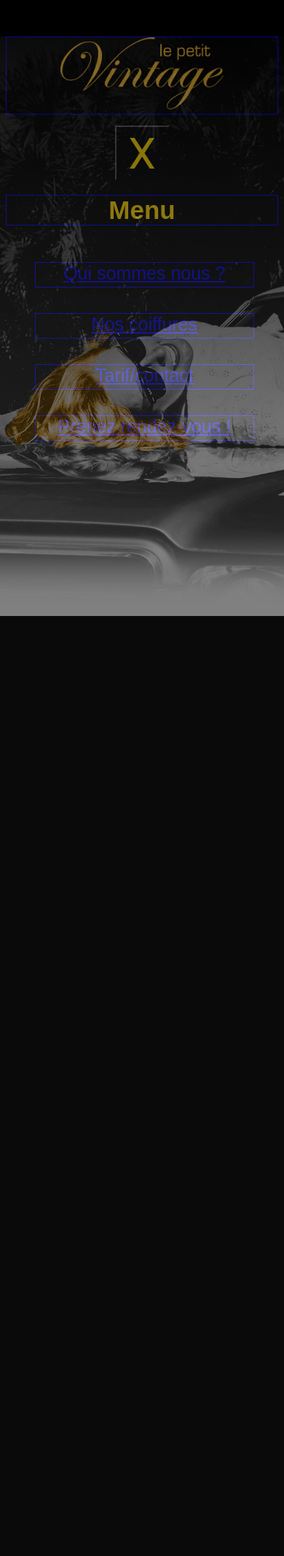
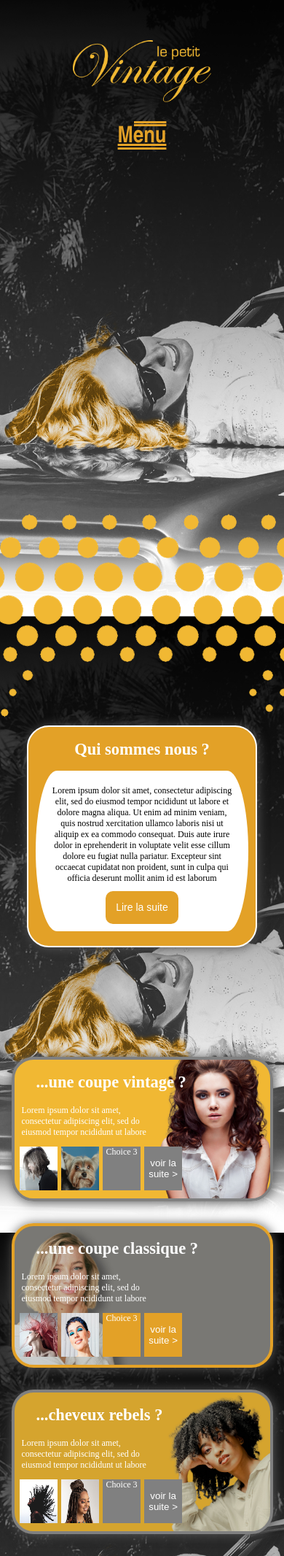
Before and after one commit to sophiewright31/Projet-1-Le-Petit-Vintage, a PHP site: page /accueil.php in a window 390 px wide. Shown: the whole page at 73% size. Before the commit the page ends 844 px from the top, so only its background shows below. Run offline with PHP 8.4, Linux system fonts and the light colour scheme.

Commit message:
modif weekend

```diff
--- a/accueil.php
+++ b/accueil.php
@@ -1,43 +1,110 @@
-<!DOCTYPE html>
+<!doctype html>
 <html lang="en">
 <head>
     <meta charset="UTF-8">
-    <meta name="viewport" content="width=device-width, initial-scale=1.0">
-    <title>Le Petit Vintage</title>
-    <link rel="stylesheet" href="style.css">
+    <meta http-equiv="X-UA-Compatible" content="ie=edge">
+    <meta name="viewport" content="width=device-width, user-scalable=no, initial-scale=1.0, maximum-scale=1.0, minimum-scale=1.0">
+    <link type="text/css" rel="stylesheet" href="src/styleAccueil.css">
+    <title>Accueil</title>
+
 </head>
+
 <body>
-  <div class="background-image"></div>
-  <div class="content"></div>
 
- <section class="enseigne">
-     <h1><img src="LOGO.png" width="60%" height="60%"/></h1>
+ <section>
+ <div class="header">
+  <div class="header-content">
+     <div class="Logo"> <img id="LogoImg" src="src/logo/LOGO.png" width="50%" height="50%"></div>
+  </div>
+</div>
+</section>
+
+ <section class="menu">
+     <h1 style="font-size:8vw;">Menu</h1>
  </section>
 
+<section>
+  <div class="tramme"> <img id="trammeImg" src="src/background/tramme-redim.png" width="100%" height="100%"></div>
+</section>
 
-  <button type="button" name="closeMenu">X</button>
+<section class="who">
+  <div class="card-who">
+    <div class="card-who-header">
+      <h2>Qui sommes nous ?</h2>
+    </div>
+    <div class="card-who-body">
+      <p class="card-who-text">Lorem ipsum dolor sit amet, consectetur
+                               adipiscing elit, sed do eiusmod tempor
+                               ncididunt ut labore et dolore magna aliqua. Ut
+                               enim ad minim veniam, quis nostrud xercitation
+                               ullamco laboris nisi ut aliquip ex ea commodo
+                               consequat. Duis aute irure dolor in
+                               eprehenderit in voluptate velit esse cillum
+                               dolore eu fugiat nulla pariatur. Excepteur sint
+                               occaecat cupidatat non proident, sunt in culpa
+                               qui officia deserunt mollit anim id est laborum</p>
+      <button class="card-who-button" href="Qui-sommes-nous?.php">Lire la suite</button>
+    </div>
+  </div>
+</section>
 
- <section class="menu">
-     <h2>Menu</h2>
- </section>
+<section class="which">
+  <div class="card-vintage">
+    <div class="card-header">
+      <h2>...une coupe vintage ?</h2>
+    </div>
+    <div class="card-body">
+      <p class="card-text">Lorem ipsum dolor sit amet, consectetur
+                           adipiscing elit, sed do eiusmod tempor
+                           ncididunt ut labore</p>
+    </div>
+   <div class="vintage-choice">
+     <article><img src="src/Coiffures/bonProfil.jpg" height="100%" width="100%"></article>
+     <article><img src="src/Coiffures/myBad.jpg" height="100%" width="100%"></article>
+     <article>Choice 3</article>
+     <article><button class="card-button" href="hairstyles.php">voir la suite ></button></article>
+   </div>
+ </div>
+</section>
 
- <section class="navigation">
-  <ul>
-    <div class="Who">
-      <li><a href="qui-sommes-nous.php">Qui sommes nous ?</a></li>
+<section class="which">
+  <div class="card-classique middle-card">
+    <div class="card-header middle-card">
+      <h2>...une coupe classique ?</h2>
     </div>
-    <div class="What">
-      <li><a href="coiffures.php">Nos coiffures</a></li>
+    <div class="card-body middle-card">
+      <p class="card-text middle-card">Lorem ipsum dolor sit amet, consectetur
+                                       adipiscing elit, sed do eiusmod tempor
+                                       ncididunt ut labore</p>
     </div>
-    <div class="How">
-      <li><a href="contact.php">Tarif/contact</a></li>
+   <div class="classique-choice">
+     <article><img src="src/Coiffures/pink.jpg" height="100%" width="100%"></article>
+     <article><img src="src/Coiffures/eiffel65.jpg" height="100%" width="100%"></article>
+     <article class="color-choise">Choice 3</article>
+     <article class="color-choise"><button class="card-button" href="hairstyles.php">voir la suite ></button></article>
+   </div>
+  </div>
+</section>
+
+</article>
+<section class="which">
+  <div class="card-rebel">
+    <div class="card-header">
+      <h2>...cheveux rebels ?</h2>
     </div>
-    <div class="RDV">
-      <li><a href="rdv.php">Prenez rendez-vous !</a></li>
+    <div class="card-body">
+      <p class="card-text">Lorem ipsum dolor sit amet, consectetur
+                           adipiscing elit, sed do eiusmod tempor
+                           ncididunt ut labore</p>
     </div>
-  </ul>
- </section>
-
+   <div class="rebel-choice">
+     <article><img src="src/Coiffures/curlyPeanut.jpg" height="100%" width="100%"></article>
+     <article><img src="src/Coiffures/detresse.jpg" height="100%" width="100%"></article>
+     <article>Choice 3</article>
+     <article><button class="card-button" href="hairstyles.php">voir la suite ></button></article>
+   </div>
+  </div>
+</section>
 
 </body>
 </html>
--- a/src/coiffeuses.php
+++ b/src/coiffeuses.php
@@ -10,7 +10,7 @@ $headDressers = [
     [
         'name' => 'Clothilde',
         'specialty' => ['Pink', 'Eiffel 65'],
-        'image' => 'src/Coiffeuses/ClohildeCoiff2.jpg',
+        'image' => 'src/Coiffeuses/ClothildeCoiff2.jpg',
         'imageBW' => 'src/Coiffeuses/ClohildeCoiff2BW.jpg',
 
     ],
--- /dev/null
+++ b/src/styleAccueil.css
@@ -0,0 +1,232 @@
+@media screen and (max-width: 800px) {
+
+  body {
+      width: 100%;
+      margin:0;
+      paddin:0;
+      background-image: url(https://raw.githubusercontent.com/Magalien1/Le-Petit-Vintage/dev/src/background/BG_Accueil_Le_Petit_Vintage.jpg);
+      background-repeat: no-repeat;
+      background-position: center center;
+      background-attachment: fixed;
+      background-size: cover;
+  }
+
+  .header {
+      padding-top: 50px;
+  }
+
+  .header-content {
+      display: flex;
+      width: 100%;
+  }
+
+  .Logo {
+      display: flex;
+      justify-content: center;
+      height: 50%;
+      width: 100%;
+      padding:5px;
+  }
+
+  .menu {
+    text-align: center;
+    color: #E3A127;
+    text-decoration: double underline overline #E3A127;
+    font-family: "Arial Narrow", sans-serif;
+  }
+
+  .tramme {
+    text-align: center;
+    margin-top: 490px;
+    padding-left: 0px;
+    padding-right: 0px;
+  }
+
+  .who {
+    text-align: center;
+    justify-content: center;
+    padding-top: 0px;
+  }
+
+  .card-who {
+    text-align: center;
+    border: 2px solid white;
+    background-color: #E3A127;
+    border-radius: 30px;
+    width: 80%;
+    height: 300px;
+    margin: auto;
+    display: flex;
+    flex-direction: column;
+    box-shadow: 1px 1px 15px #555;
+    margin-bottom: 150px;
+  }
+
+  .card-who-header {
+    color: white;
+    font-size: 15px;
+    height: 60px;
+    padding-left: 25px;
+    padding-right: 25px;
+    margin-left: 10px;
+    margin-right: 10px;
+  }
+
+  .card-who-body {
+    background-color: white;
+    height: auto;
+    padding: 10px 20px;
+    margin-left: 10px;
+    margin-right: 10px;
+    border-radius: 10% / 50%;
+  }
+
+  .card-who-body p {
+    margin: 10px 0px;
+  }
+
+  .card-who-text {
+    font-size: 12px;
+    font-family: Arial sans-serif;
+  }
+
+  .card-who-button {
+    border: none;
+    color: white;
+    font-size: 14px;
+    border-radius: 10px;
+    height: 45px;
+    background-color: #E3A127;
+    width: 40%;
+  }
+
+  button:hover {
+    text-decoration: underline;
+  }
+
+  .which {
+    text-align: left;
+    padding-bottom: 30px;
+  }
+
+  .card-header {
+    color: white;
+    font-size: 15px;
+    height: 50px;
+    padding-left: 20px;
+    margin-left: 10px;
+    margin-right: 10px;
+  }
+
+  .card-body {
+    color: white;
+    height: auto;
+    width: 50%;
+    margin-left: 10px;
+    margin-right: 10px;
+  }
+
+  .card-text {
+    font-size: 12px;
+    font-family: Arial sans-serif;
+  }
+
+  .card-button {
+    border: none;
+    background-color: transparent;
+    color: white;
+    height: 100%;
+    width: 100%;
+  }
+
+  article {
+    text-align: center;
+    height: auto;
+    width: 23%;
+    background-color: grey;
+    color: white;
+  }
+
+  .color-choise {
+    background-color: #E3A127;
+  }
+
+  .card-vintage {
+    background-image: url("Cards/pretty-woman-1.jpg");
+    background-repeat: no-repeat;
+    background-position: center;
+    background-size: 100%;
+    border: 4px solid grey;
+    border-radius: 30px;
+    width: 90%;
+    height: 190px;
+    margin: auto;
+    display: flex;
+    flex-direction: column;
+    box-shadow: 1px 1px 15px #555;
+  }
+
+  .vintage-choice {
+    display: flex;
+    justify-content: space-around;
+    font-size: 12px;
+    width: 65%;
+    height: 60px;
+    margin-left: 5px;
+    margin-right: 10px;
+  }
+
+  .card-classique {
+    background-image: url("Cards/pretty-woman-2.jpg");
+    background-repeat: no-repeat;
+    background-position: center;
+    background-size: 100%;
+    border: 4px solid #E3A127;
+    border-radius: 30px;
+    width: 90%;
+    height: 190px;
+    margin: auto;
+    display: flex;
+    flex-direction: column;
+    box-shadow: 1px 1px 15px #555;
+  }
+
+  .classique-choice {
+    display: flex;
+    justify-content: space-around;
+    font-size: 12px;
+    width: 65%;
+    height: 60px;
+    margin-left: 5px;
+    margin-right: 10px;
+  }
+
+  .card-rebel {
+    background-image: url("Cards/pretty-woman-3.jpg");
+    background-repeat: no-repeat;
+    background-position: center;
+    background-size: 100%;
+    border: 4px solid grey;
+    border-radius: 30px;
+    width: 90%;
+    height: 190px;
+    margin: auto;
+    display: flex;
+    flex-direction: column;
+    box-shadow: 1px 1px 15px #555;
+  }
+
+  .rebel-choice {
+    display: flex;
+    justify-content: space-around;
+    font-size: 12px;
+    width: 65%;
+    height: 60px;
+    margin-left: 5px;
+    margin-right: 10px;
+  }
+
+  .middle-card {
+  }
+
+}
```
Also changed, not shown: src/style.css (renamed from style.css, +0 -80 lines), src/whoRwe.css (added, +59 -0 lines), whoRwe.php (added, +53 -0 lines), src/background/Img_accueil.jpg (renamed from Img_accueil.jpg), src/background/tramme-redim.png (added), src/logo/LOGO.png (renamed from LOGO.png).
